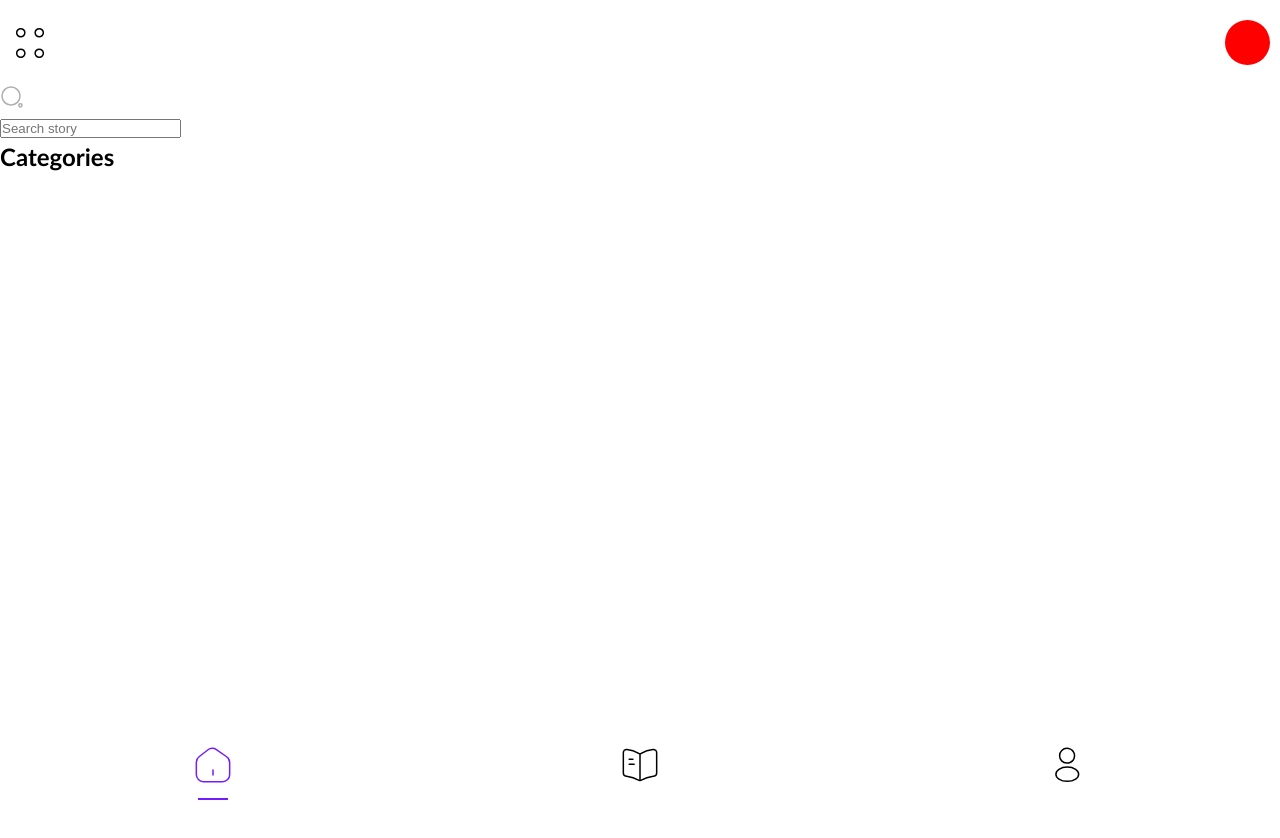
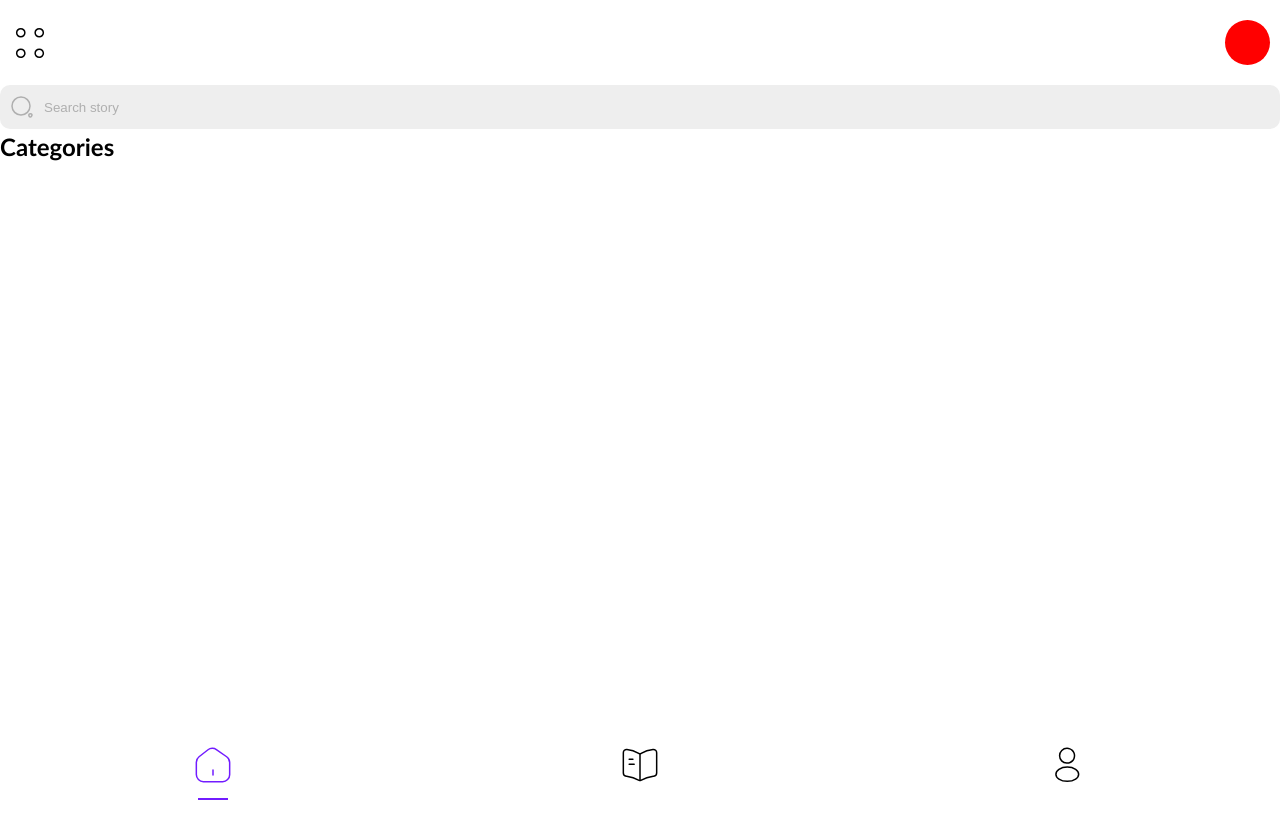
Before and after one commit to DihanVermeulen/CodeSpace-Storyful-Fullstack_application, a React (Vite) app in the folder Storyful-client/: page / in a window 1280 px wide. Shown: the top 838 px of the page. Built offline with nearby package versions, Linux system fonts and the light colour scheme.

Commit message:
Added  styles for searchbar

```diff
--- a/Storyful-client/src/components/layout/Searchbar/Searchbar.css
+++ b/Storyful-client/src/components/layout/Searchbar/Searchbar.css
@@ -0,0 +1,28 @@
+.searchbar-container {
+  display: flex;
+  width: 100%;
+  background-color: #eeeeee;
+  border-radius: 10px;
+}
+
+.searchbar-container-input {
+  border: none;
+  background-color: transparent;
+  width: 100%;
+}
+
+.searchbar-container-input:focus {
+  border: none;
+  outline: none;
+}
+
+.searchbar-container-input::placeholder {
+  color: #afafaf;
+}
+
+.searchbar-container div {
+  display: flex;
+  justify-content: center;
+  align-items: center;
+  padding: 10px;
+}
```
